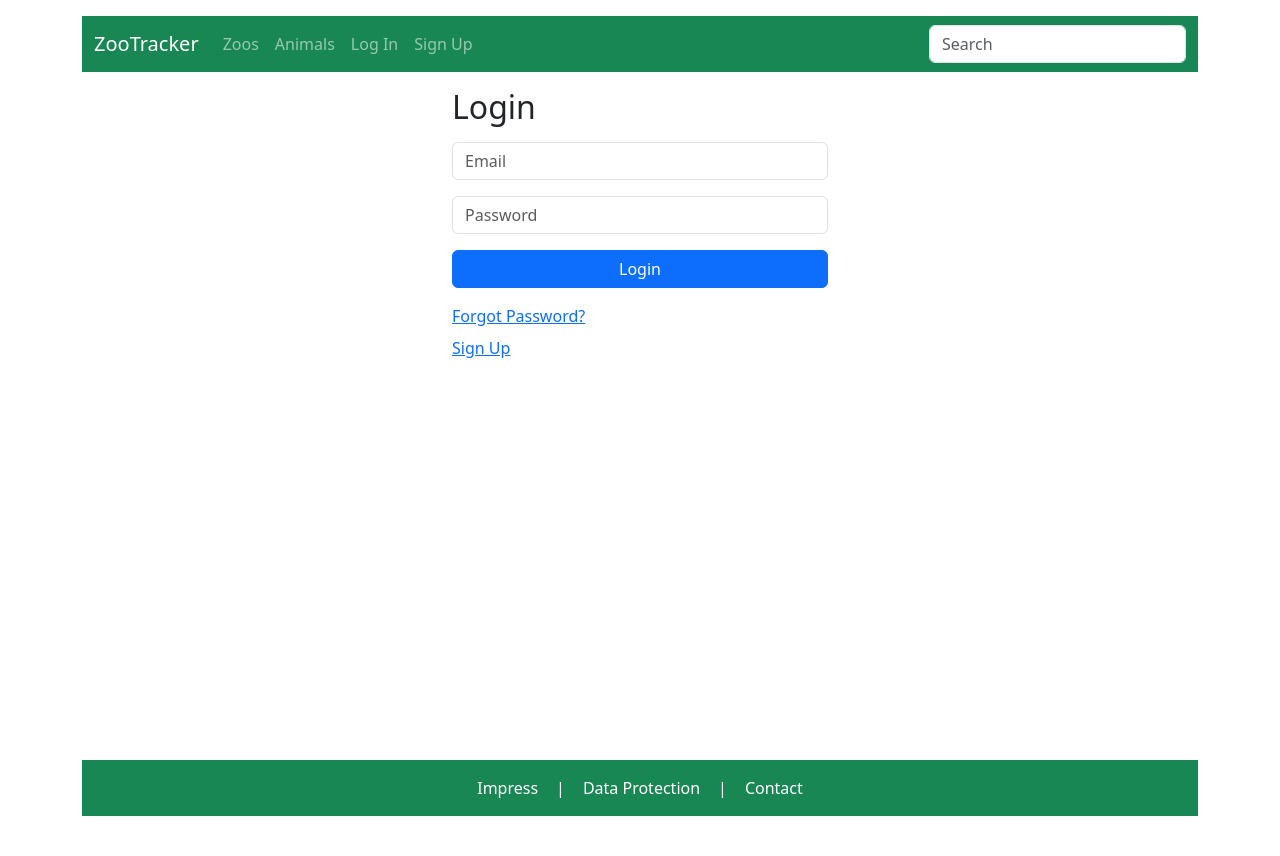
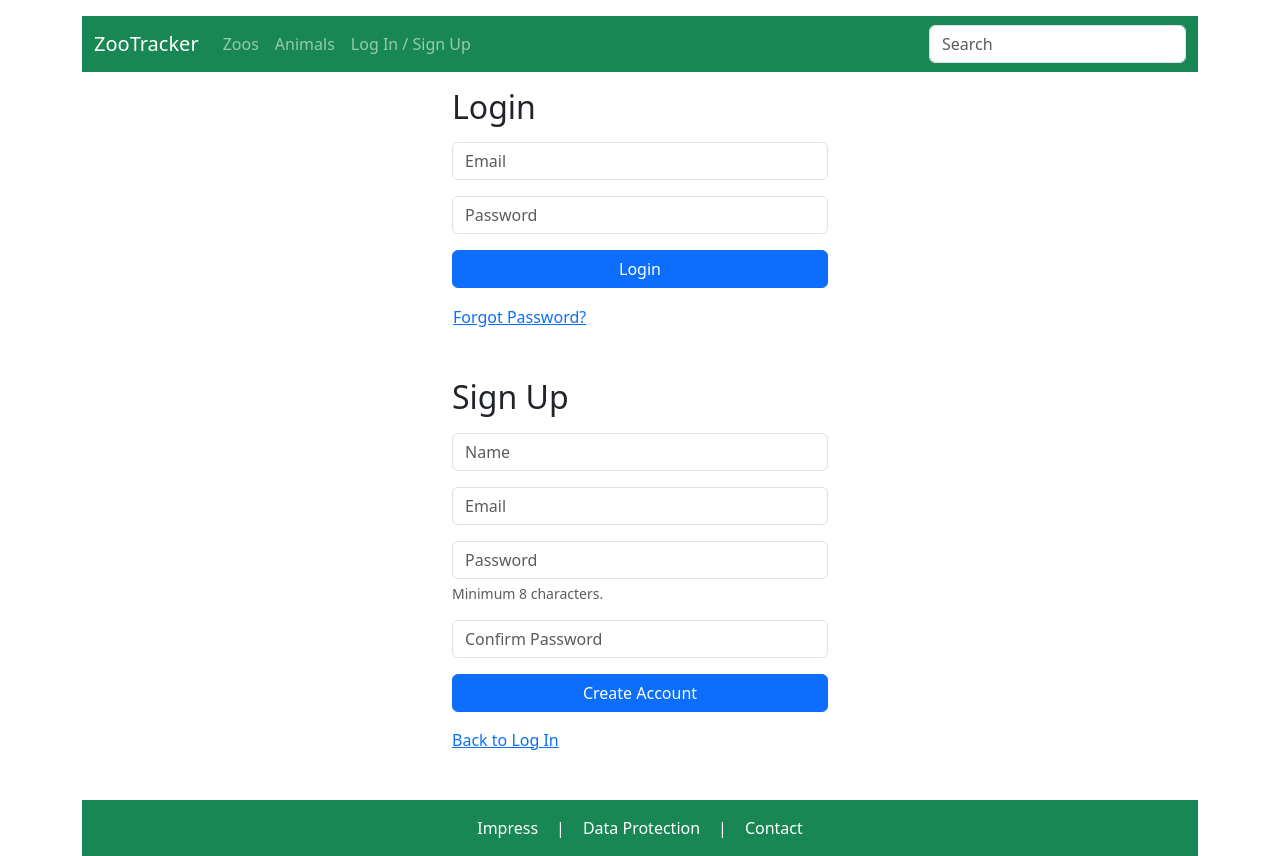
Before and after one commit to roink/zootracker-uptime, a React (Vite) app in the folder frontend/: page /login in a window 1280 px wide. Before the commit the page ends 816 px from the top, so only its background shows below. Built offline with nearby package versions, Linux system fonts and the light colour scheme; no server answers.

Commit message:
feat: harden auth interactions

```diff
--- a/frontend/src/components/Header.jsx
+++ b/frontend/src/components/Header.jsx
@@ -111,10 +111,7 @@ export default function Header({ token, onLogout }) {
             ) : (
               <>
                 <li className="nav-item">
-                  <Link className="nav-link" to="/login">Log In</Link>
-                </li>
-                <li className="nav-item">
-                  <Link className="nav-link" to="/register">Sign Up</Link>
+                  <Link className="nav-link" to="/login">Log In / Sign Up</Link>
                 </li>
               </>
             )}
--- a/frontend/src/main.jsx
+++ b/frontend/src/main.jsx
@@ -14,7 +14,6 @@ import {
 // anymore, so we explicitly point to the backend running on port 8000.
 import { API } from "./api";
 import Landing from "./pages/Landing";
-import RegisterPage from "./pages/Register";
 import LoginPage from "./pages/Login";
 import Dashboard from "./pages/Dashboard";
 import ZoosPage from "./pages/Zoos";
@@ -113,12 +112,14 @@ function AppRoutes({
           }
         />
         <Route
-          path="/register"
-          element={<RegisterPage onSignedUp={onSignedUp} />}
-        />
-        <Route
           path="/login"
-          element={<LoginPage email={userEmail} onLoggedIn={onLoggedIn} />}
+          element={
+            <LoginPage
+              email={userEmail}
+              onLoggedIn={onLoggedIn}
+              onSignedUp={onSignedUp}
+            />
+          }
         />
         <Route path="/zoos" element={<ZoosPage token={token} />} />
         <Route
--- a/frontend/src/pages/Landing.jsx
+++ b/frontend/src/pages/Landing.jsx
@@ -38,7 +38,10 @@ export default function Landing() {
         </div>
       </div>
       <div className="mt-4">
-        <button className="btn btn-primary me-2" onClick={() => navigate('/register')}>
+        <button
+          className="btn btn-primary me-2"
+          onClick={() => navigate('/login#signup')}
+        >
           Sign Up
         </button>
         <button className="btn btn-secondary" onClick={() => navigate('/login')}>
--- a/frontend/src/pages/Login.jsx
+++ b/frontend/src/pages/Login.jsx
@@ -1,24 +1,58 @@
-import { useState } from 'react';
-import { useNavigate, Link, useLocation } from 'react-router-dom';
+import { useState, useEffect } from 'react';
+import { useNavigate, useLocation } from 'react-router-dom';
 import { API } from '../api';
 import Seo from '../components/Seo';
 
-// Login form that stores the returned token in localStorage.
-
-export default function LoginPage({ email, onLoggedIn }) {
+// Combined authentication page with log in on top and sign up below.
+export default function LoginPage({ email, onLoggedIn, onSignedUp }) {
   const navigate = useNavigate();
   const location = useLocation();
+  // State for the login form
   const [inputEmail, setInputEmail] = useState(email || '');
   const [password, setPassword] = useState('');
-  const successMessage = location.state?.message;
+  // State for the sign up form
+  const [name, setName] = useState('');
+  const [regEmail, setRegEmail] = useState('');
+  const [regPassword, setRegPassword] = useState('');
+  const [confirm, setConfirm] = useState('');
+  const [pwError, setPwError] = useState('');
+  // Show a success message after signing up
+  const [successMessage, setSuccessMessage] = useState('');
+  // Prevent double submits while network requests are pending
+  const [loggingIn, setLoggingIn] = useState(false);
+  const [signingUp, setSigningUp] = useState(false);
+
+  // Update the login email field when the prop changes (e.g., after sign up)
+  useEffect(() => {
+    setInputEmail(email || '');
+  }, [email]);
+
+  // Extract a one-time message from navigation state then clear it
+  useEffect(() => {
+    if (location.state?.message) {
+      setSuccessMessage(location.state.message);
+      navigate(location.pathname, { replace: true, state: {} });
+    }
+  }, [location, navigate]);
+
+  // Scroll to the sign up section when the URL contains "#signup".
+  useEffect(() => {
+    if (location.hash === '#signup') {
+      const el = document.getElementById('signup');
+      el && el.scrollIntoView();
+    }
+  }, [location.hash]);
 
   // Submit credentials to the backend and store auth data. If the
   // request fails entirely (e.g. when the API URL is unreachable) an
   // error message is shown so the user knows something went wrong.
-  const submit = async (e) => {
+  const handleLogin = async (e) => {
     e.preventDefault();
+    if (loggingIn) return;
+    setLoggingIn(true);
+    const cleanEmail = inputEmail.trim();
     const body = new URLSearchParams();
-    body.append('username', inputEmail);
+    body.append('username', cleanEmail);
     body.append('password', password);
     try {
       const resp = await fetch(`${API}/auth/login`, {
@@ -30,26 +64,70 @@ export default function LoginPage({ email, onLoggedIn }) {
         const data = await resp.json();
         localStorage.setItem('token', data.access_token);
         localStorage.setItem('userId', data.user_id);
-        localStorage.setItem('userEmail', inputEmail);
+        localStorage.setItem('userEmail', cleanEmail);
         if (onLoggedIn) {
-          onLoggedIn(data.access_token, data.user_id, inputEmail);
+          onLoggedIn(data.access_token, data.user_id, cleanEmail);
         }
-        navigate('/');
+        navigate('/', { replace: true });
       } else {
         alert('Login failed');
       }
     } catch (err) {
       alert('Network error: ' + err.message);
+    } finally {
+      setLoggingIn(false);
+    }
+  };
+
+  // Handle new account creation and show a message prompting the user to log in.
+  const handleSignup = async (e) => {
+    e.preventDefault();
+    if (signingUp) return;
+    if (regPassword.length < 8) {
+      setPwError('Password must be at least 8 characters');
+      return;
+    }
+    setPwError('');
+    if (regPassword !== confirm) {
+      alert('Passwords do not match');
+      return;
+    }
+    setSigningUp(true);
+    const cleanEmail = regEmail.trim();
+    try {
+      const resp = await fetch(`${API}/users`, {
+        method: 'POST',
+        headers: { 'Content-Type': 'application/json' },
+        body: JSON.stringify({ name, email: cleanEmail, password: regPassword }),
+      });
+      if (resp.ok) {
+        const user = await resp.json();
+        onSignedUp && onSignedUp(user, cleanEmail);
+        setInputEmail(cleanEmail);
+        setSuccessMessage('Signed up successfully, please log in.');
+        setName('');
+        setRegEmail('');
+        setRegPassword('');
+        setConfirm('');
+        window.scrollTo(0, 0);
+      } else {
+        alert('Sign up failed');
+      }
+    } catch (err) {
+      alert('Network error: ' + err.message);
+    } finally {
+      setSigningUp(false);
     }
   };
 
   return (
     <>
       <Seo
-        title="Log In"
-        description="Access your ZooTracker account to log visits and sightings."
+        title="Log In / Sign Up"
+        description="Access your ZooTracker account or create a new one to log visits and sightings."
       />
-      <form onSubmit={submit} className="container auth-form">
+      {/* Log in section */}
+      <form id="top" onSubmit={handleLogin} className="container auth-form">
         {successMessage && (
           <div className="alert alert-success" role="alert">
             {successMessage}
@@ -58,27 +136,98 @@ export default function LoginPage({ email, onLoggedIn }) {
         <h2 className="mb-3">Login</h2>
         <div className="mb-3">
           <input
+            type="email"
             className="form-control"
             placeholder="Email"
+            required
+            autoComplete="email"
             value={inputEmail}
             onChange={(e) => setInputEmail(e.target.value)}
           />
         </div>
         <div className="mb-3">
           <input
+            type="password"
             className="form-control"
-          type="password"
             placeholder="Password"
+            required
+            autoComplete="current-password"
             value={password}
             onChange={(e) => setPassword(e.target.value)}
           />
         </div>
-      <button className="btn btn-primary w-100" type="submit">Login</button>
+        <button className="btn btn-primary w-100" type="submit" disabled={loggingIn}>
+          {loggingIn ? 'Logging in…' : 'Login'}
+        </button>
         <div className="mt-3">
-        <Link to="#">Forgot Password?</Link>
+          <button
+            type="button"
+            className="btn btn-link p-0 align-baseline"
+            onClick={(e) => e.preventDefault()}
+          >
+            Forgot Password?
+          </button>
         </div>
-      <div className="mt-2">
-        <Link to="/register">Sign Up</Link>
+      </form>
+
+      {/* Sign up section */}
+      <form id="signup" onSubmit={handleSignup} className="container auth-form mt-5">
+        <h2 className="mb-3">Sign Up</h2>
+        <div className="mb-3">
+          <input
+            type="text"
+            className="form-control"
+            placeholder="Name"
+            required
+            autoComplete="name"
+            value={name}
+            onChange={(e) => setName(e.target.value)}
+          />
+        </div>
+        <div className="mb-3">
+          <input
+            type="email"
+            className="form-control"
+            placeholder="Email"
+            required
+            autoComplete="email"
+            value={regEmail}
+            onChange={(e) => setRegEmail(e.target.value)}
+          />
+        </div>
+        <div className="mb-3">
+          <input
+            type="password"
+            className={`form-control${pwError ? ' is-invalid' : ''}`}
+            placeholder="Password"
+            required
+            autoComplete="new-password"
+            value={regPassword}
+            onChange={(e) => setRegPassword(e.target.value)}
+          />
+          <div className="form-text">Minimum 8 characters.</div>
+          {pwError && <div className="invalid-feedback">{pwError}</div>}
+        </div>
+        <div className="mb-3">
+          <input
+            type="password"
+            className="form-control"
+            placeholder="Confirm Password"
+            required
+            autoComplete="new-password"
+            value={confirm}
+            onChange={(e) => setConfirm(e.target.value)}
+          />
+        </div>
+        <button
+          className="btn btn-primary w-100"
+          type="submit"
+          disabled={signingUp}
+        >
+          {signingUp ? 'Signing up…' : 'Create Account'}
+        </button>
+        <div className="mt-3">
+          <a href="#top">Back to Log In</a>
         </div>
       </form>
     </>
--- a/frontend/src/pages/Register.jsx
+++ /dev/null
@@ -1,97 +0,0 @@
-import { useState } from 'react';
-import { useNavigate, Link } from 'react-router-dom';
-import { API } from '../api';
-import Seo from '../components/Seo';
-
-// Registration form for creating a new user account.
-
-export default function RegisterPage({ onSignedUp }) {
-  const navigate = useNavigate();
-  const [name, setName] = useState('');
-  const [email, setEmail] = useState('');
-  const [password, setPassword] = useState('');
-  const [confirm, setConfirm] = useState('');
-  // Store validation state for the password field
-  const [pwError, setPwError] = useState('');
-
-  // Send the new user details to the backend and navigate home on success.
-  const submit = async (e) => {
-    e.preventDefault();
-    // Basic length check so short passwords show an inline error
-    if (password.length < 8) {
-      setPwError('Password must be at least 8 characters');
-      return;
-    }
-    setPwError('');
-    if (password !== confirm) {
-      alert('Passwords do not match');
-      return;
-    }
-    const resp = await fetch(`${API}/users`, {
-      method: 'POST',
-      headers: { 'Content-Type': 'application/json' },
-      body: JSON.stringify({ name, email, password })
-    });
-    if (resp.ok) {
-      const user = await resp.json();
-      onSignedUp(user, email);
-      navigate('/login', {
-        state: { message: 'Signed up successfully, please log in.' },
-      });
-    } else {
-      alert('Sign up failed');
-    }
-  };
-
-  return (
-    <>
-      <Seo
-        title="Sign Up"
-        description="Create your ZooTracker account to track zoo visits and animal sightings."
-      />
-      <form onSubmit={submit} className="container auth-form">
-      <h2 className="mb-3">Sign Up</h2>
-      <div className="mb-3">
-        <input
-          className="form-control"
-          placeholder="Name"
-          value={name}
-          onChange={(e) => setName(e.target.value)}
-        />
-      </div>
-      <div className="mb-3">
-        <input
-          className="form-control"
-          placeholder="Email"
-          value={email}
-          onChange={(e) => setEmail(e.target.value)}
-        />
-      </div>
-      <div className="mb-3">
-        <input
-          className={`form-control${pwError ? ' is-invalid' : ''}`}
-          type="password"
-          placeholder="Password"
-          value={password}
-          onChange={(e) => setPassword(e.target.value)}
-        />
-        <div className="form-text">Minimum 8 characters.</div>
-        {pwError && <div className="invalid-feedback">{pwError}</div>}
-      </div>
-      <div className="mb-3">
-        <input
-          className="form-control"
-          type="password"
-          placeholder="Confirm Password"
-          value={confirm}
-          onChange={(e) => setConfirm(e.target.value)}
-        />
-      </div>
-      <button className="btn btn-primary w-100" type="submit">Create Account</button>
-      <div className="mt-3">
-        <Link to="/login">Back to Log In</Link>
-      </div>
-    </form>
-    </>
-  );
-}
```
Lines whose indentation alone changed are shown as unchanged.
